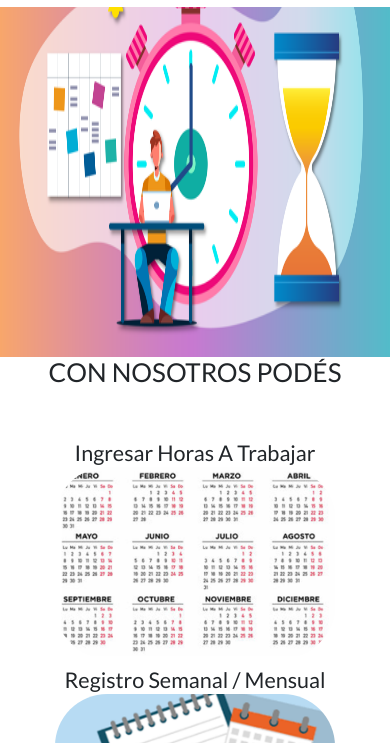
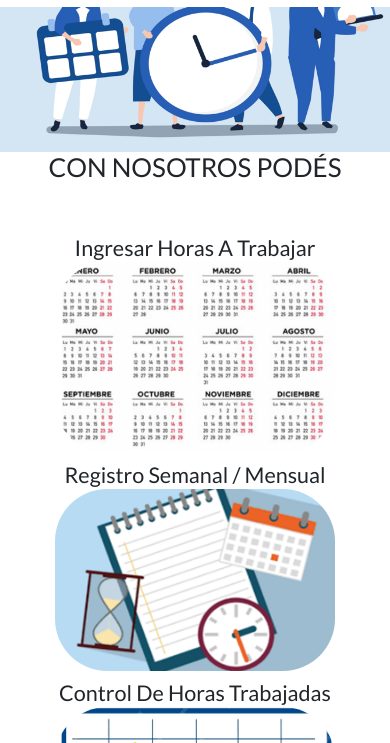
Before and after one commit to yeinwillie/cac_work_hours_register, a website with bundled scripts: page frontend/index.html in a window 390 px wide. Shown: the part 101-844 px from the top of the page. Built offline with nearby package versions, Linux system fonts and the light colour scheme; no server answers.

Commit message:
banner change

```diff
--- a/frontend/css/estilos.css
+++ b/frontend/css/estilos.css
@@ -1,3 +1,10 @@
+
+.jornada {
+  display: none;
+  width: 100%;
+  height: 100%;
+}
+
 #blog .contenedor{
     display: flex;
     justify-content: center;
@@ -54,8 +61,17 @@ footer .contenedor {
     text-align: center;
 }
 
+
 @media screen and (min-width:1024px){
     section {
         scroll-margin-top: 80px;
       }
     }
+    @media only screen and (max-width: 600px) {
+    .banner2 {
+      display: none;
+    }
+    .jornada {
+      display: block;
+    }
+  }
--- a/frontend/index.html
+++ b/frontend/index.html
@@ -55,11 +55,10 @@
 
         <section class="inicio" id="inicio">
             <article class="inicio_article">
-                <h1 class="titulo">
-
-                </h1>
-                <img height="450px" width="100%" src="issues/banner2.png" alt="">
-
+                <div class="image-container">
+                 <img class="banner2" height="100%" width="100%" src="issues/banner2.png" alt="">
+                 <img class="jornada" height="100%" width="100%" src="issues/jornada.png" alt="">
+                </div>
             </article>
 
 <!--Section Benificios-->
```
Also changed, not shown: frontend/issues/jornada.png (added).
